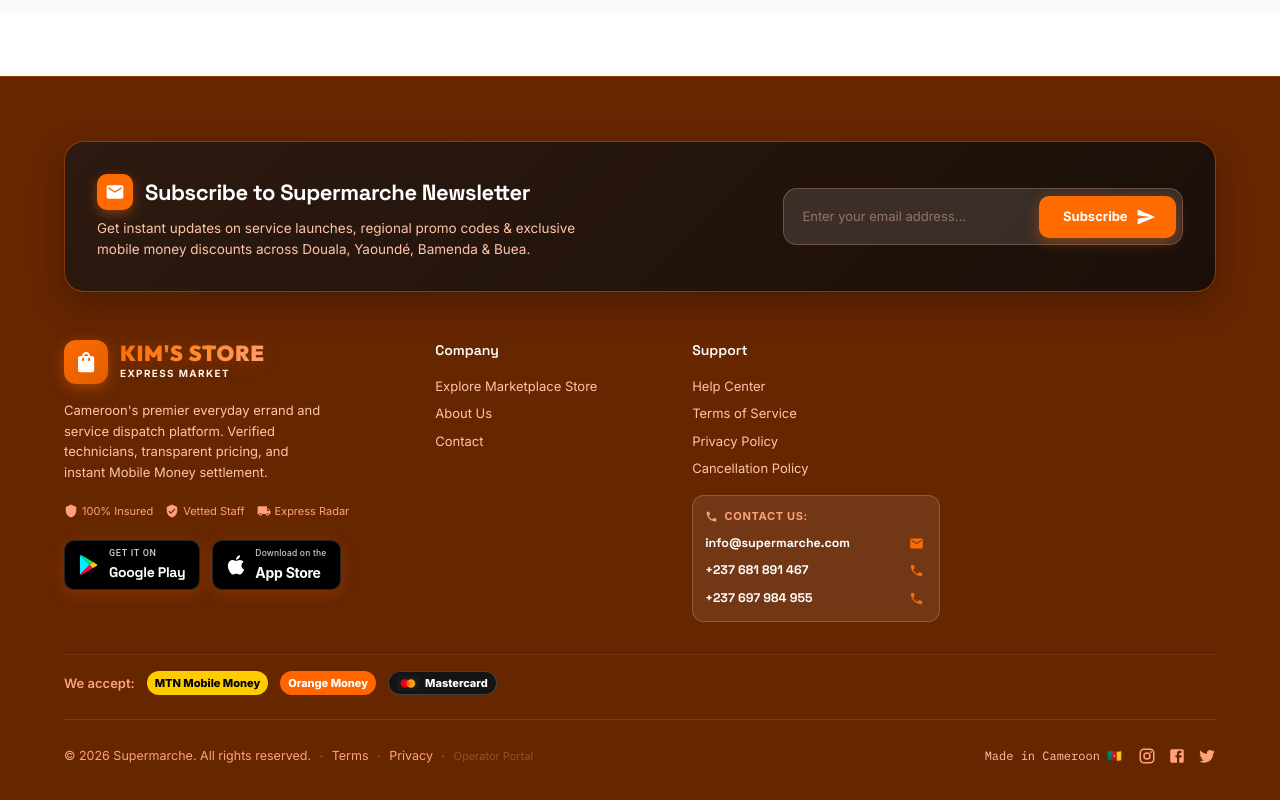
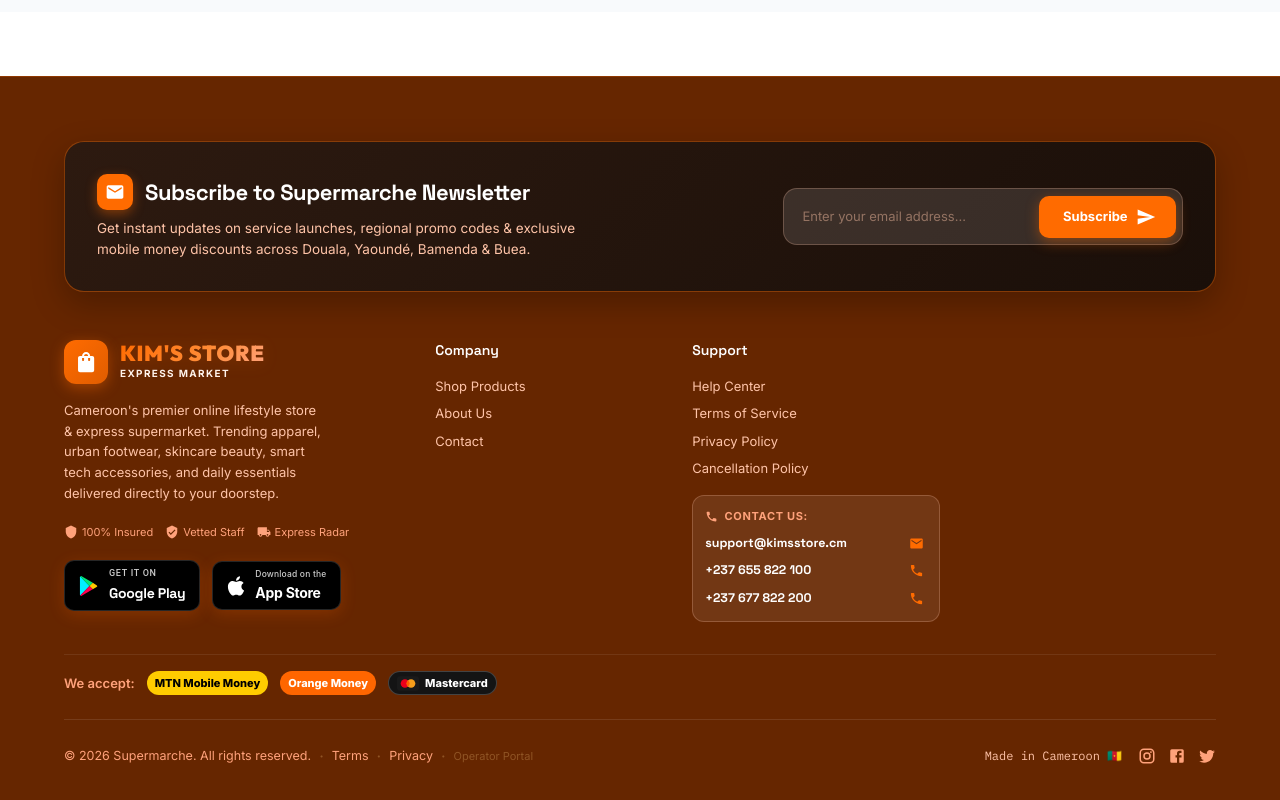
Before and after one commit to Ache822/supermarche, a React (Vite) app in the folder frontend/: page /help/articles in a window 1280 px wide. Shown: the part 920-1720 px from the top of the page. Built offline with nearby package versions, Linux system fonts and the light colour scheme; no server answers.

Commit message:
Update footer bio, contact phone numbers and email to Kims Store, and mascot name to Kimzy

```diff
--- a/frontend/src/components/ui/BamboGuide.tsx
+++ b/frontend/src/components/ui/BamboGuide.tsx
@@ -99,7 +99,7 @@
         <Box sx={{ display: 'flex', alignItems: 'center', gap: 1, mb: subtext ? 0.5 : 0 }}>
           <Chip
             size="small"
-            label="Kimzy Bot Guide"
+            label="Kimzy"
             sx={{
               fontFamily: 'IBM Plex Mono, monospace',
               fontSize: 9,
--- a/frontend/src/components/ui/BamboLiveChatWidget.tsx
+++ b/frontend/src/components/ui/BamboLiveChatWidget.tsx
@@ -269,7 +269,7 @@
     <>
       {/* Floating Trigger Button (Bottom Right) */}
       {!isOpen && (
-        <Tooltip title={t('chatWidget.fabTooltip', "Chat with Kimzy Bot Customer Service")} placement="left" arrow>
+        <Tooltip title={t('chatWidget.fabTooltip', "Chat with Kimzy Customer Service")} placement="left" arrow>
           <Fab
             onClick={() => setIsOpen(true)}
             sx={{
@@ -476,7 +476,7 @@
                         {msg.id === 'welcome-1'
                           ? t('chatWidget.welcomeMsg')
                           : msg.text
-                              .replace(/Supermarche Bot/gi, 'Kimzy Bot')
+                              .replace(/Supermarche Bot|Kimzy Bot/gi, 'Kimzy')
                               .replace(/Supermarche/gi, "Kim's Store")}
                       </Typography>
                     )}
@@ -594,7 +594,7 @@
             <TextField
               fullWidth
               size="small"
-              placeholder={t('chatWidget.inputPlaceholder', "Type your message to Kimzy Bot...")}
+              placeholder={t('chatWidget.inputPlaceholder', "Type your message to Kimzy...")}
               value={input}
               onChange={(e) => setInput(e.target.value)}
               onKeyDown={(e) => {
--- a/frontend/src/components/views/Footer.tsx
+++ b/frontend/src/components/views/Footer.tsx
@@ -276,7 +276,7 @@
               </Typography>
               <Box sx={{ display: 'flex', flexDirection: 'column', gap: 1, fontSize: 13, color: '#FFC4A8' }}>
                 <Box component={Link} to="/shop" sx={{ color: '#FFC4A8', textDecoration: 'none', '&:hover': { color: '#FFFFFF' } }}>
-                  Explore Marketplace Store
+                  Shop Products
                 </Box>
                 <Box component={Link} to="/about" sx={{ color: '#FFC4A8', textDecoration: 'none', '&:hover': { color: '#FFFFFF' } }}>
                   {t('footer.aboutUs', 'About Us')}
@@ -347,15 +347,15 @@
                   <Box sx={{ display: 'flex', alignItems: 'center', justifyContent: 'space-between' }}>
                     <Box
                       component="a"
-                      href="mailto:info@supermarche.com"
+                      href="mailto:support@kimsstore.cm"
                       sx={{ color: '#FFFFFF', fontSize: 12.5, fontWeight: 700, textDecoration: 'none', fontFamily: 'Space Grotesk, sans-serif' }}
                     >
-                      info@supermarche.com
+                      support@kimsstore.cm
                     </Box>
                     <Box
                       component="a"
-                      href="mailto:info@supermarche.com"
-                      title="Send Email (info@supermarche.com)"
+                      href="mailto:support@kimsstore.cm"
+                      title="Send Email (support@kimsstore.cm)"
                       sx={{ color: '#FF6B00', display: 'inline-flex', p: 0.4 }}
                     >
                       <EmailIcon sx={{ fontSize: 15 }} />
@@ -364,15 +364,15 @@
                   <Box sx={{ display: 'flex', alignItems: 'center', justifyContent: 'space-between' }}>
                     <Box
                       component="a"
-                      href="tel:+237681891467"
+                      href="tel:+237655822100"
                       sx={{ color: '#FFFFFF', fontSize: 12.5, fontWeight: 700, textDecoration: 'none', fontFamily: 'Space Grotesk, sans-serif' }}
                     >
-                      +237 681 891 467
+                      +237 655 822 100
                     </Box>
                     <Box
                       component="a"
-                      href="tel:+237681891467"
-                      title="Direct Phone Call (+237 681 891 467)"
+                      href="tel:+237655822100"
+                      title="Direct Phone Call (+237 655 822 100)"
                       sx={{ color: '#FF6B00', display: 'inline-flex', p: 0.4 }}
                     >
                       <PhoneIcon sx={{ fontSize: 15 }} />
@@ -381,15 +381,15 @@
                   <Box sx={{ display: 'flex', alignItems: 'center', justifyContent: 'space-between' }}>
                     <Box
                       component="a"
-                      href="tel:+237697984955"
+                      href="tel:+237677822200"
                       sx={{ color: '#FFFFFF', fontSize: 12.5, fontWeight: 700, textDecoration: 'none', fontFamily: 'Space Grotesk, sans-serif' }}
                     >
-                      +237 697 984 955
+                      +237 677 822 200
                     </Box>
                     <Box
                       component="a"
-                      href="tel:+237697984955"
-                      title="Direct Phone Call (+237 697 984 955)"
+                      href="tel:+237677822200"
+                      title="Direct Phone Call (+237 677 822 200)"
                       sx={{ color: '#FF6B00', display: 'inline-flex', p: 0.4 }}
                     >
                       <PhoneIcon sx={{ fontSize: 15 }} />
@@ -519,26 +519,26 @@
                   </Typography>
                   <Box sx={{ display: 'flex', flexDirection: 'column', gap: 0.8 }}>
                     <Box sx={{ display: 'flex', alignItems: 'center', justifyContent: 'space-between' }}>
-                      <Box component="a" href="mailto:info@supermarche.com" sx={{ color: '#FFFFFF', fontSize: 12.5, fontWeight: 700, textDecoration: 'none' }}>
-                        info@supermarche.com
+                      <Box component="a" href="mailto:support@kimsstore.cm" sx={{ color: '#FFFFFF', fontSize: 12.5, fontWeight: 700, textDecoration: 'none' }}>
+                        support@kimsstore.cm
                       </Box>
-                      <Box component="a" href="mailto:info@supermarche.com" sx={{ color: '#FF6B00', display: 'inline-flex' }}>
+                      <Box component="a" href="mailto:support@kimsstore.cm" sx={{ color: '#FF6B00', display: 'inline-flex' }}>
                         <EmailIcon sx={{ fontSize: 15 }} />
                       </Box>
                     </Box>
                     <Box sx={{ display: 'flex', alignItems: 'center', justifyContent: 'space-between' }}>
-                      <Box component="a" href="tel:+237681891467" sx={{ color: '#FFFFFF', fontSize: 12.5, fontWeight: 700, textDecoration: 'none' }}>
-                        +237 681 891 467
+                      <Box component="a" href="tel:+237655822100" sx={{ color: '#FFFFFF', fontSize: 12.5, fontWeight: 700, textDecoration: 'none' }}>
+                        +237 655 822 100
                       </Box>
-                      <Box component="a" href="tel:+237681891467" sx={{ color: '#FF6B00', display: 'inline-flex' }}>
+                      <Box component="a" href="tel:+237655822100" sx={{ color: '#FF6B00', display: 'inline-flex' }}>
                         <PhoneIcon sx={{ fontSize: 15 }} />
                       </Box>
                     </Box>
                     <Box sx={{ display: 'flex', alignItems: 'center', justifyContent: 'space-between' }}>
-                      <Box component="a" href="tel:+237697984955" sx={{ color: '#FFFFFF', fontSize: 12.5, fontWeight: 700, textDecoration: 'none' }}>
-                        +237 697 984 955
+                      <Box component="a" href="tel:+237677822200" sx={{ color: '#FFFFFF', fontSize: 12.5, fontWeight: 700, textDecoration: 'none' }}>
+                        +237 677 822 200
                       </Box>
-                      <Box component="a" href="tel:+237697984955" sx={{ color: '#FF6B00', display: 'inline-flex' }}>
+                      <Box component="a" href="tel:+237677822200" sx={{ color: '#FF6B00', display: 'inline-flex' }}>
                         <PhoneIcon sx={{ fontSize: 15 }} />
                       </Box>
                     </Box>
--- a/frontend/src/features/help/HelpCenterPage.tsx
+++ b/frontend/src/features/help/HelpCenterPage.tsx
@@ -802,7 +802,7 @@
 
             <Button
               component="a"
-              href="mailto:info@supermarche.com"
+              href="mailto:support@kimsstore.cm"
               variant="outlined"
               startIcon={<EmailIcon />}
               sx={{
@@ -816,7 +816,7 @@
                 '&:hover': { bgcolor: 'rgba(255, 107, 0, 0.1)', borderColor: '#E05D00' },
               }}
             >
-              {t('help.emailUs', 'Email Us: info@supermarche.com')}
+              {t('help.emailUs', 'Email Us: support@kimsstore.cm')}
             </Button>
 
             <Button
--- a/frontend/src/features/help/components/knowledge-base/ArticleFooterAction.tsx
+++ b/frontend/src/features/help/components/knowledge-base/ArticleFooterAction.tsx
@@ -35,14 +35,14 @@
           {t('help.footer.still_need_assistance', 'Still need assistance?')}
         </Typography>
         <Typography sx={{ fontSize: '12px', color: isDark ? '#94a3b8' : '#64748b', mt: 0.5 }}>
-          {t('help.footer.support_availability', 'Our Supermarche support team is ready 24/7 to help resolve your inquiry.')}
+          {t('help.footer.support_availability', "Our Kim's Store support team is ready 24/7 to help resolve your inquiry.")}
         </Typography>
       </Box>
 
       <Box sx={{ display: 'flex', alignItems: 'center', gap: 1.5 }}>
         <Button
           component="a"
-          href="mailto:support@supermarche.com"
+          href="mailto:support@kimsstore.cm"
           variant="outlined"
           startIcon={<EmailIcon sx={{ fontSize: 18 }} />}
           sx={{
--- a/frontend/src/locales/translations/en.json
+++ b/frontend/src/locales/translations/en.json
@@ -132,13 +132,13 @@
   },
   "liveSupport": {
     "chip": "24/7 LIVE CUSTOMER ASSISTANCE DESK",
-    "title": "Kimzy Bot Live Customer Service",
-    "subtitle": "Connect directly with Kimzy Bot and our support team for instant order tracking, sizing guidance, and express delivery updates.",
-    "bamboBubble": "\"Hello! 👋 I am Kimzy Bot! Need help selecting items, checking shoe sizes, or tracking your order?\"",
-    "bamboGuideTitle": "Kimzy Bot is active 24/7 across Cameroon!",
+    "title": "Kimzy Live Customer Service",
+    "subtitle": "Connect directly with Kimzy and our support team for instant order tracking, sizing guidance, and express delivery updates.",
+    "bamboBubble": "\"Hello! 👋 I am Kimzy! Need help selecting items, checking shoe sizes, or tracking your order?\"",
+    "bamboGuideTitle": "Kimzy is active 24/7 across Cameroon!",
     "bamboGuideSub": "Instant order answers & express delivery tracking",
     "chatTitle": "Start Live Chat Support",
-    "chatSub": "Click the floating chat widget on the bottom right to talk with Kimzy Bot in real-time.",
+    "chatSub": "Click the floating chat widget on the bottom right to talk with Kimzy in real-time.",
     "ticketTitle": "Express Web Shopping",
     "ticketSub": "Browse fashion, cosmetics, sneakers, tech, and snacks with instant web checkout and Mobile Money payment.",
     "appTitle": "Live Order Tracking",
@@ -152,7 +152,7 @@
     "success": "Subscribed successfully! Welcome aboard."
   },
   "footer": {
-    "description": "Cameroon's premier everyday errand and service dispatch platform. Verified technicians, transparent pricing, and instant Mobile Money settlement.",
+    "description": "Cameroon's premier online lifestyle store & express supermarket. Trending apparel, urban footwear, skincare beauty, smart tech accessories, and daily essentials delivered directly to your doorstep.",
     "insured": "100% Insured",
     "vetted": "Vetted Staff",
     "express": "Express Radar",
@@ -384,7 +384,7 @@
     "ctaStillQuestions": "Still have questions or need instant support?",
     "ctaDesc": "Our dedicated Supermarche support team in Douala & Yaoundé is ready to assist you 24/7 with real-time runner dispatch updates.",
     "chatWithSupport": "Chat with Support",
-    "emailUs": "Email Us: info@supermarche.com",
+    "emailUs": "Email Us: support@kimsstore.cm",
     "downloadAppBtn": "Download App",
     "liveChatBtn": "Talk to Supermarche Bot Live Agent",
     "submitTicketBtn": "Open Support Ticket",
@@ -407,12 +407,12 @@
     }
   },
   "chatWidget": {
-    "fabTooltip": "Chat with Kimzy Bot Customer Service",
+    "fabTooltip": "Chat with Kimzy Customer Service",
     "attachTooltip": "Attach photo or document",
     "closeTooltip": "Close Chat Window",
-    "headerTitle": "Kimzy Bot Customer Support",
+    "headerTitle": "Kimzy Customer Support",
     "headerSub": "Live Kim's Store Support Desk • Online Now",
-    "welcomeMsg": "Hello! 👋 I'm Kimzy Bot, your Kim's Store shopping assistant. How can I help you with your order, products, or deliveries today?",
+    "welcomeMsg": "Hello! 👋 I'm Kimzy, your Kim's Store shopping assistant. How can I help you with your order, products, or deliveries today?",
     "inputPlaceholder": "Type your message or question...",
     "send": "Send",
     "topicApparel": "Apparel & Fashion",
--- a/frontend/src/locales/translations/fr.json
+++ b/frontend/src/locales/translations/fr.json
@@ -132,13 +132,13 @@
   },
   "liveSupport": {
     "chip": "SUPPORT CLIENTÈLE VÉRIFIÉ 24/7",
-    "title": "Service Client Kimzy Bot en Direct",
-    "subtitle": "Connectez-vous directement avec Kimzy Bot et notre équipe support pour le suivi rapide des commandes et conseils.",
-    "bamboBubble": "\"Bonjour ! 👋 Je suis Kimzy Bot ! Besoin d'aide pour choisir vos articles, vérifier vos pointures ou suivre votre commande ?\"",
-    "bamboGuideTitle": "Kimzy Bot est actif 24/7 au Cameroun !",
+    "title": "Service Client Kimzy en Direct",
+    "subtitle": "Connectez-vous directement avec Kimzy et notre équipe support pour le suivi rapide des commandes et conseils.",
+    "bamboBubble": "\"Bonjour ! 👋 Je suis Kimzy ! Besoin d'aide pour choisir vos articles, vérifier vos pointures ou suivre votre commande ?\"",
+    "bamboGuideTitle": "Kimzy est actif 24/7 au Cameroun !",
     "bamboGuideSub": "Réponses instantanées & suivi de livraison express",
     "chatTitle": "Démarrer le Chat en Direct",
-    "chatSub": "Cliquez sur le widget flottant en bas à droite pour discuter avec Kimzy Bot en temps réel.",
+    "chatSub": "Cliquez sur le widget flottant en bas à droite pour discuter avec Kimzy en temps réel.",
     "ticketTitle": "Achats sur le Web",
     "ticketSub": "Parcourez la mode, les cosmétiques, les baskets, la tech et l'épicerie avec paiement par Mobile Money.",
     "appTitle": "Suivi de Commande en Direct",
@@ -152,7 +152,7 @@
     "success": "Abonnement réussi ! Bienvenue à bord."
   },
   "footer": {
-    "description": "Plateforme leader de coursiers et services du quotidien au Cameroun. Techniciens vérifiés, tarifs transparents et paiement instantané Mobile Money.",
+    "description": "Le grand magasin et supermarché en ligne de référence au Cameroun. Mode tendance, baskets urbaines, cosmétiques éclat, accessoires tech et essentiels du quotidien livrés directement à votre porte.",
     "insured": "100% Assuré",
     "vetted": "Personnel Vérifié",
     "express": "Radar Express",
@@ -375,7 +375,7 @@
     "ctaStillQuestions": "Vous avez encore des questions ou besoin d'aide ?",
     "ctaDesc": "Notre équipe de support dédiée Supermarche à Douala & Yaoundé est prête à vous assister 24h/24 et 7j/7 avec suivi en direct.",
     "chatWithSupport": "Discuter avec le Support",
-    "emailUs": "Nous écrire : info@supermarche.com",
+    "emailUs": "Nous écrire : support@kimsstore.cm",
     "downloadAppBtn": "Télécharger l'App",
     "liveChatBtn": "Parler à l'Agent Supermarche Bot en Direct",
     "submitTicketBtn": "Ouvrir un Ticket de Support",
@@ -398,12 +398,12 @@
     }
   },
   "chatWidget": {
-    "fabTooltip": "Discuter avec le Service Client Kimzy Bot",
+    "fabTooltip": "Discuter avec le Service Client Kimzy",
     "attachTooltip": "Joindre une photo ou un document",
     "closeTooltip": "Fermer la Fenêtre de Chat",
-    "headerTitle": "Support Client Kimzy Bot",
+    "headerTitle": "Support Client Kimzy",
     "headerSub": "Bureau d'Aide Kim's Store • En Ligne",
-    "welcomeMsg": "Bonjour ! 👋 Je suis Kimzy Bot, votre assistant shopping Kim's Store. Comment puis-je vous aider pour vos articles ou commandes aujourd'hui ?",
+    "welcomeMsg": "Bonjour ! 👋 Je suis Kimzy, votre assistant shopping Kim's Store. Comment puis-je vous aider pour vos articles ou commandes aujourd'hui ?",
     "inputPlaceholder": "Écrivez votre message ou question...",
     "send": "Envoyer",
     "topicApparel": "Mode & Vêtements",
```
